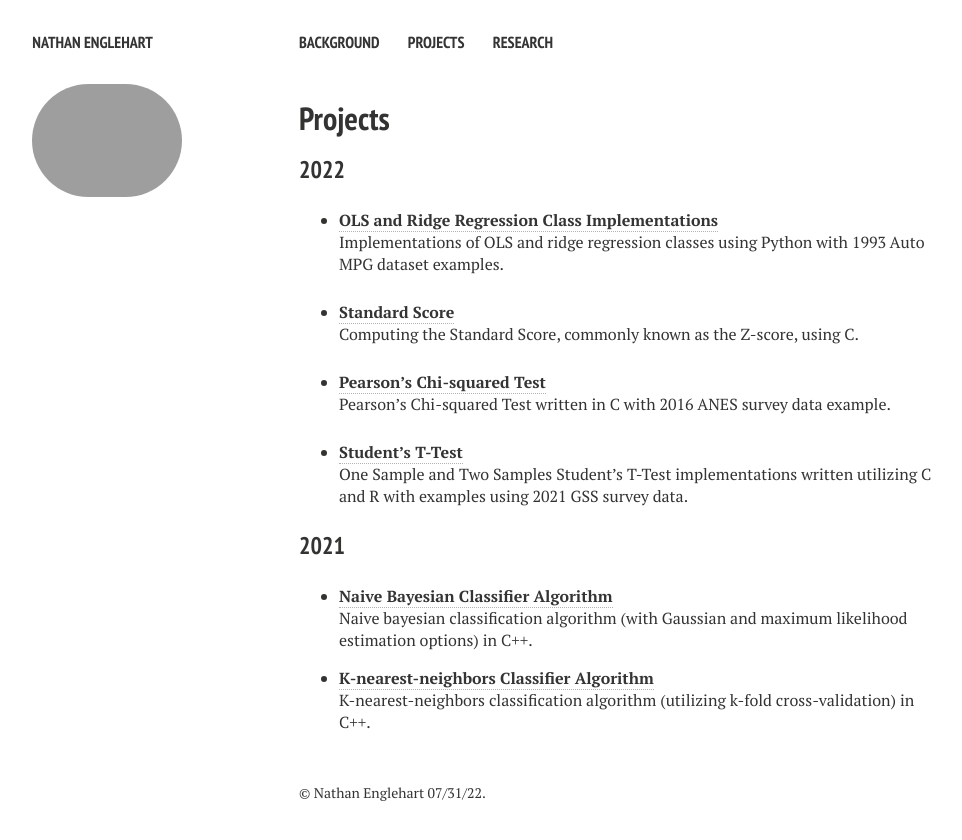
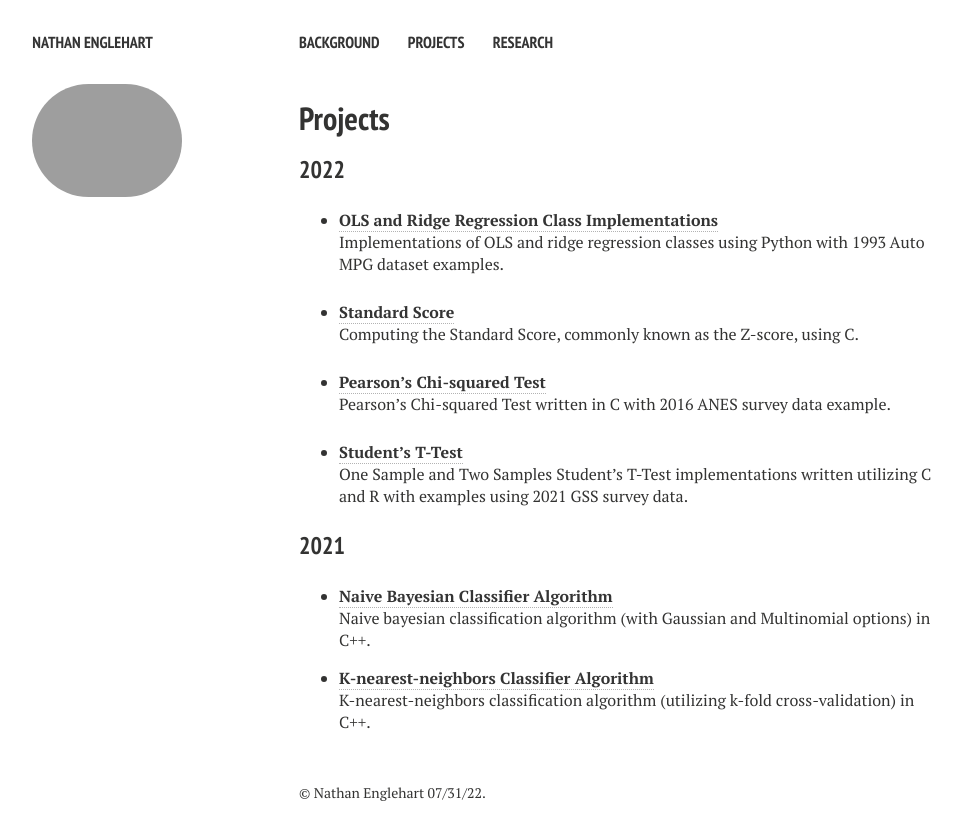
Before and after one commit to nathanenglehart/nathanenglehart.github.io, a Jekyll site: the page built from projects.md, in a window 1280 px wide. Shown: the top 840 px of the page, without its empty margins (21-983 px from the left). Built offline with Jekyll 4.4.1, drawn with Linux system fonts in a browser that asks for light colours; nearby versions of some CDN libraries.

Commit message:
Update projects.md

```diff
--- a/projects.md
+++ b/projects.md
@@ -39,7 +39,7 @@ comments: false
 
 <!--* [**Naive Bayesian Classifier Algorithm**](https://github.com/nathanenglehart/naive-bayes-cpp-241)<br>-->
 * [**Naive Bayesian Classifier Algorithm**](https://nathanenglehart.github.io/naive-bayes)<br>
-  Naive bayesian classification algorithm (with Gaussian and maximum likelihood estimation options) in C++.<br>
+  Naive bayesian classification algorithm (with Gaussian and Multinomial options) in C++.<br>
 
 <!--* [**K-nearest-neighbors Classifier Algorithm**](https://github.com/nathanenglehart/knn-cpp-241)<br>-->
 * [**K-nearest-neighbors Classifier Algorithm**](https://nathanenglehart.github.io/knn)<br>
```
